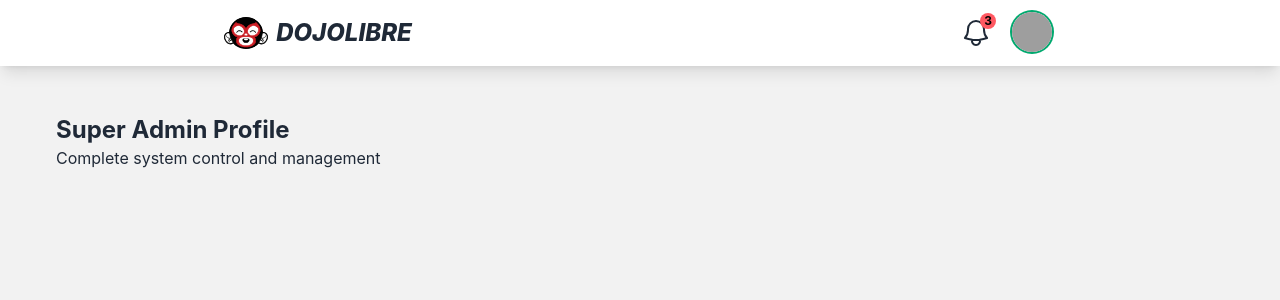
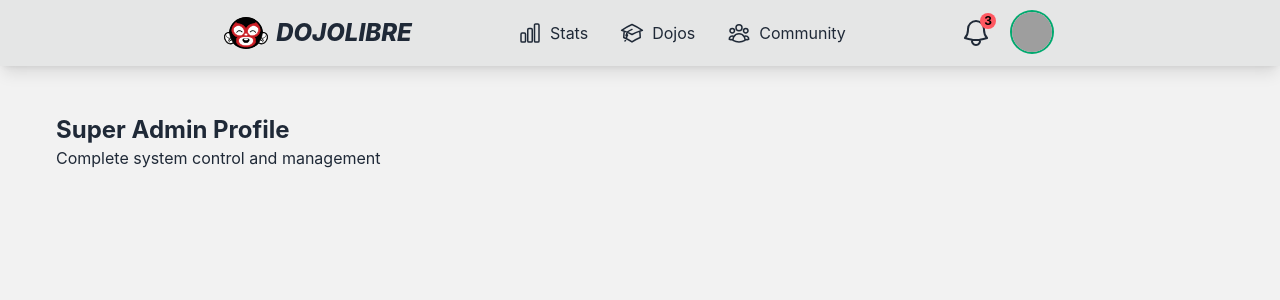
Before and after one commit to mavcon/GIT, a React (Create React App) app: page / in a window 1280 px wide. Both pictures are taken after a click on the button "Super Admin". Shown: the top 300 px of the page. Built offline with nearby package versions, Linux system fonts and the light colour scheme; grey boxes are pictures that could not be loaded.

Commit message:
fix: Camera icon colors for light/dark themes (#000 for light, #fff for dark)

```diff
--- a/package.json
+++ b/package.json
@@ -3,6 +3,7 @@
   "version": "0.1.0",
   "private": true,
   "dependencies": {
+    "@heroicons/react": "^2.2.0",
     "@types/node": "^16.18.0",
     "@types/react": "^18.2.0",
     "@types/react-dom": "^18.2.0",
--- a/src/App.tsx
+++ b/src/App.tsx
@@ -1,11 +1,12 @@
 import React, { useState, useEffect } from "react";
 import { motion } from "framer-motion";
-import { ThemeProvider } from "./context/ThemeContext";
+import { ThemeProvider, useTheme } from "./context/ThemeContext";
 import { ConnectionsProvider } from "./context/ConnectionsContext";
 import { useMember } from "./hooks/useMember";
 import storageService from "./services/storage";
 import RoleBasedRoutes from "./components/routing/RoleBasedRoutes";
 import ProfileImage from "./components/common/ProfileImage";
+import MemberNav from "./components/navigation/MemberNav";
 import { Link } from "react-router-dom";
 
 // Role selection component
@@ -49,6 +50,8 @@ const AppContent: React.FC = () => {
   const notificationCount = 3; // Example notification count
   const { getMemberById } = useMember(currentUserId);
   const currentMember = getMemberById(currentUserId);
+  const { theme, currentTheme } = useTheme();
+  const isDark = theme === "dark" || (theme === "system" && currentTheme === "dark");
 
   // Reset storage and reinitialize on first load
   useEffect(() => {
@@ -61,7 +64,7 @@ const AppContent: React.FC = () => {
 
   return (
     <div className="min-h-screen bg-base-200">
-      <div className="navbar bg-base-100 shadow-lg">
+      <div className={`navbar shadow-lg ${isDark ? 'bg-neutral text-neutral-content' : 'bg-base-300'}`}>
         <div className="container mx-auto px-4 max-w-4xl">
           <div className="flex w-full justify-between items-center">
             <div className="flex items-center h-12">
@@ -70,6 +73,12 @@ const AppContent: React.FC = () => {
                 DOJOLIBRE
               </span>
             </div>
+
+            {/* Center Navigation */}
+            <div className="flex-1 flex justify-center">
+              <MemberNav />
+            </div>
+
             <div className="flex items-center gap-2">
               {/* Bell Icon with Notification Count */}
               <button className="btn btn-ghost h-12 w-12 flex items-center justify-center relative">
--- a/src/components/members/profile-sections/ProfilePhoto.tsx
+++ b/src/components/members/profile-sections/ProfilePhoto.tsx
@@ -8,62 +8,22 @@ interface ProfilePhotoProps {
   onPhotoUpload?: (file: File) => void;
 }
 
-const ProfilePhoto: React.FC<ProfilePhotoProps> = ({
-  member,
-  isEditable,
-  onPhotoUpload,
-}) => {
-  const handleImageChange = (event: React.ChangeEvent<HTMLInputElement>) => {
-    const file = event.target.files?.[0];
-    if (file && onPhotoUpload) {
-      onPhotoUpload(file);
-    }
+const getStatusColor = (status: Member["accountStatus"]): string => {
+  const statusColors = {
+    active: "ring-primary",
+    suspended: "ring-warning",
+    banned: "ring-error",
+    default: "ring-base-300"
+  };
+  return statusColors[status] || statusColors.default;
 };
 
-  const getStatusColor = (status: Member["accountStatus"]) => {
-    switch (status) {
-      case "active":
-        return "ring-primary";
-      case "suspended":
-        return "ring-warning";
-      case "banned":
-        return "ring-error";
-      default:
-        return "ring-base-300";
-    }
-  };
-
-  return (
-    <div className="relative shrink-0">
-      <div
-        className={`relative ${member.isOnline ? styles.onlineIndicator : ""}`}
-      >
-        <img
-          src={member.profilePhoto || "/default-avatar.png"}
-          alt={member.username}
-          className={`w-20 h-20 rounded-full object-cover ring-2 ${getStatusColor(
-            member.accountStatus
-          )}`}
-        />
-        {member.isOnline && (
-          <div className="absolute bottom-1 right-1 w-4 h-4 bg-success rounded-full border-2 border-base-100" />
-        )}
-      </div>
-      {isEditable && onPhotoUpload && (
-        <label className="absolute bottom-0 right-0 cursor-pointer">
-          <input
-            type="file"
-            className="hidden"
-            accept="image/*"
-            onChange={handleImageChange}
-          />
-          <div className="bg-primary hover:bg-primary-focus text-primary-content rounded-full p-1 shadow-lg transition-colors">
+const CameraIcon: React.FC = () => (
   <svg
     xmlns="http://www.w3.org/2000/svg"
-              className="h-4 w-4"
+    className="h-4 w-4 dark:stroke-white stroke-black"
     fill="none"
     viewBox="0 0 24 24"
-              stroke="currentColor"
   >
     <path
       strokeLinecap="round"
@@ -78,11 +38,55 @@ const ProfilePhoto: React.FC<ProfilePhotoProps> = ({
       d="M15 13a3 3 0 11-6 0 3 3 0 016 0z"
     />
   </svg>
+);
+
+const OnlineIndicator: React.FC = () => (
+  <div className="absolute bottom-1 right-1 w-4 h-4 bg-success rounded-full border-2 border-base-100" />
+);
+
+const UploadButton: React.FC<{
+  onPhotoUpload: (file: File) => void;
+}> = ({ onPhotoUpload }) => {
+  const handleImageChange = (event: React.ChangeEvent<HTMLInputElement>) => {
+    const file = event.target.files?.[0];
+    if (file) {
+      onPhotoUpload(file);
+    }
+  };
+
+  return (
+    <label className="absolute bottom-0 right-0 cursor-pointer">
+      <input
+        type="file"
+        className="hidden"
+        accept="image/*"
+        onChange={handleImageChange}
+      />
+      <div className="bg-primary hover:bg-primary-focus text-primary-content rounded-full p-1 shadow-lg transition-colors">
+        <CameraIcon />
       </div>
     </label>
-      )}
-    </div>
   );
 };
 
+const ProfilePhoto: React.FC<ProfilePhotoProps> = ({
+  member,
+  isEditable,
+  onPhotoUpload,
+}) => (
+  <div className="relative shrink-0">
+    <div className={`relative ${member.isOnline ? styles.onlineIndicator : ""}`}>
+      <img
+        src={member.profilePhoto || "/default-avatar.png"}
+        alt={member.username}
+        className={`w-20 h-20 rounded-full object-cover ring-2 ${getStatusColor(
+          member.accountStatus
+        )}`}
+      />
+      {member.isOnline && <OnlineIndicator />}
+    </div>
+    {isEditable && onPhotoUpload && <UploadButton onPhotoUpload={onPhotoUpload} />}
+  </div>
+);
+
 export default ProfilePhoto;
--- a/src/components/members/profile-sections/TrainingFocus.tsx
+++ b/src/components/members/profile-sections/TrainingFocus.tsx
@@ -23,9 +23,9 @@ const TrainingFocus: React.FC<TrainingFocusProps> = ({
       case "BJJ":
         return "🥋"; // Gi icon
       case "Submission Grappling":
-        return "🤼"; // Wrestling icon for nogi
+        return "🤼"; // Wrestling icon for grappling
       case "Wrestling":
-        return "🤼‍♂️"; // Wrestling icon
+        return "🎭"; // Luchador mask icon
       default:
         return "🥋";
     }
@@ -95,7 +95,7 @@ const TrainingFocus: React.FC<TrainingFocusProps> = ({
                 {art === "BJJ"
                   ? "BJJ (gi)"
                   : art === "Submission Grappling"
-                  ? "Nogi"
+                  ? "Grappling"
                   : art}
               </span>
               <div className="text-center">
--- a/src/components/navigation/MemberNav.tsx
+++ b/src/components/navigation/MemberNav.tsx
@@ -1,7 +1,33 @@
 import React from "react";
+import {
+  ChartBarIcon,
+  UserGroupIcon,
+  AcademicCapIcon,
+} from "@heroicons/react/24/outline";
+import { useTheme } from "../../context/ThemeContext";
 
 const MemberNav: React.FC = () => {
-  return null;
+  const { theme, currentTheme } = useTheme();
+  const isDark = theme === "dark" || (theme === "system" && currentTheme === "dark");
+
+  const linkClass = isDark ? "text-neutral-content hover:text-neutral-content/80" : "text-base-content hover:text-base-content/80";
+
+  return (
+    <div className="flex space-x-8 items-center">
+      <a href="/stats" className={`flex items-center ${linkClass}`}>
+        <ChartBarIcon className="h-6 w-6 mr-2" />
+        <span>Stats</span>
+      </a>
+      <a href="/dojos" className={`flex items-center ${linkClass}`}>
+        <AcademicCapIcon className="h-6 w-6 mr-2" />
+        <span>Dojos</span>
+      </a>
+      <a href="/community" className={`flex items-center ${linkClass}`}>
+        <UserGroupIcon className="h-6 w-6 mr-2" />
+        <span>Community</span>
+      </a>
+    </div>
+  );
 };
 
 export default MemberNav;
--- a/src/components/routing/RoleBasedRoutes.tsx
+++ b/src/components/routing/RoleBasedRoutes.tsx
@@ -1,6 +1,5 @@
 import React from "react";
 import { Routes, Route, Navigate } from "react-router-dom";
-import MemberNav from "../navigation/MemberNav";
 import MemberProfilePage from "../members/MemberProfilePage";
 import MembersPage from "../../pages/Members";
 import Settings from "../../pages/Settings";
@@ -94,7 +93,6 @@ const RoleBasedRoutes: React.FC<RoleBasedRoutesProps> = ({
 
   return (
     <main className="container mx-auto py-6 px-4">
-      {userRole === "member" && <MemberNav />}
       <Routes>
         {renderRoutes()}
         <Route path="*" element={<Navigate to={`/${userRole}`} replace />} />
```
Also changed, not shown: 2 other files (tests, documents, lock files or other folders). Lines whose indentation alone changed are shown as unchanged.
